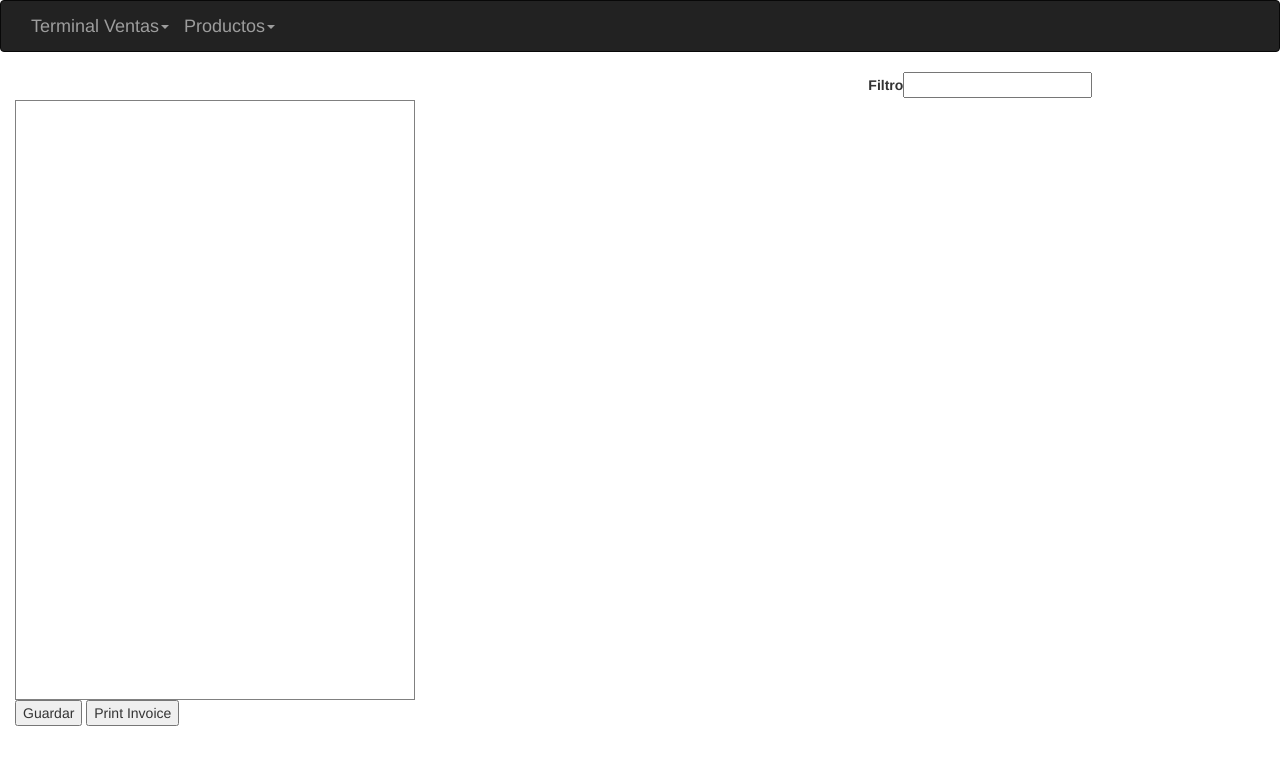
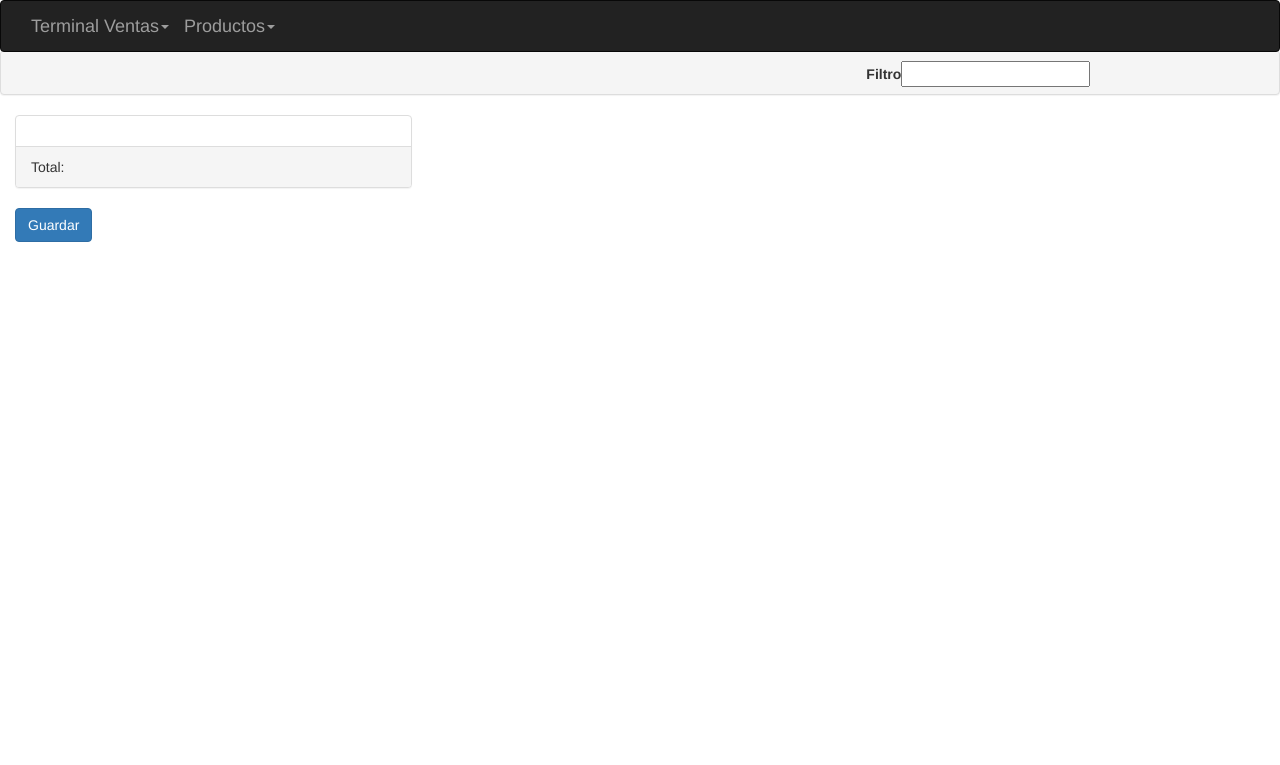
Before and after one commit to PabloCabezasA/Project_django, a Django app: a page that uses Project_django/apps/terminal_venta/templates/product/terminal_venta.html in a window 1280 px wide. Shown: the top 765 px of the page. Run offline with Django 3.2, Linux system fonts and the light colour scheme; data that the repository does not hold is empty; some libraries are stand-ins or nearby versions.

Commit message:
Mejoras en estilo de la terminal

```diff
--- a/Project_django/apps/terminal_venta/templates/product/terminal_venta.html
+++ b/Project_django/apps/terminal_venta/templates/product/terminal_venta.html
@@ -2,19 +2,24 @@
 {% load static %}
 {% block level1 %}
 	<div class="container-fluid">
-  		<div class="row">
+  		<div class="row panel filter-panel">
   			<div class="col-md-offset-8 col-md-4">
   				<label for="filtro">Filtro</label><input name="filtro"  type="text" id="filtro_terminal_ventas"/>
   			</div>
 	  	 </div>
 		 <div class="row">
 	  		<div class="col-md-4" >
-	  			<div id="boleta_terminal_venta">
+	  			<div class="panel panel-default">
+		  			<div id="boleta_terminal_venta" class="panel-body"></div>
+		  		    <div class="panel-footer">Total:</div>
 
 	  			</div>
 	  			<div id="buttons_container">
-	  				<input type="button" value="Guardar" id="ticket_save_button" />
-	  				<input type="button" value="Print Invoice" id="ticket_print_button" />
+	  				<input type="button" class="btn btn-primary" value="Guardar" id="ticket_save_button" />
+	  				<input type="button" class="btn btn-success" value="Continuar" id="button-ticket-next" />
+	  				<input type="button" class="btn btn-default" value="Print Invoice" id="ticket_print_button" />
+
+
 	  			</div>
 
 	  		</div>
@@ -22,12 +27,12 @@
 		 		<div class="row">
 	  			{% for product in products %}
 	  			<div class="col-md-3 prod_obj_data">
-	    			<div class="thumbnail" >
+	    			<div class="thumbnail thumbnail-product-ticket" >
 	      			  <img src="{{ product.model_pic.url }}" alt="No Photo" class="img-thumbnail"  style="width:180px;height:130px">
       					<div class="caption">
         					<label>{{ product.name }}</label>
         					<input type='hidden' value="{{ product.id }}" id="product_ian" readonly="readonly" />
-        					<label>{{ product.code }}</label></br>
+        					<label>{{ product.code }}</label>
         					<label>Precio: </label><label>{{ product.price_sale }}</label>
       					</div>
 	    			</div>
--- a/static/project_django/src/css/terminal_venta.css
+++ b/static/project_django/src/css/terminal_venta.css
@@ -45,12 +45,52 @@
     -moz-border-radius: 6px 0 6px 6px;
     border-radius: 6px 0 6px 6px;
 }
-#boleta_terminal_venta {
-	background-color: white;
-	min-width: 400px;
-	min-height: 600px;
-	border: 1px solid gray;
+
+.ticket-content{
+    border: 0px solid;
+    min-width: 375px;
+    max-height: 50px;
+}
+
+.ticket-qty-total{
+    float: right;
+}
+
+.thumbnail-product-ticket{
+    max-height:220px
 
 }
+.thumbnail-product-ticket > div{
+    max-height: 60px;
+}
 
-#pos-sale-ticket-invoice.table
+.thumbnail-product-ticket > div > label{
+    margin-top: -3px;
+    font-size:13px;
+    height:15px;
+}
+
+
+.thumbnail-product-ticket > div >:first-child{
+    color:red;
+    overflow: hidden;
+    text-overflow: ellipsis;
+    white-space: nowrap;
+    display:block;
+}
+
+.thumbnail-product-ticket > div >:nth-child(3){
+    color:red;
+    overflow: hidden;
+    text-overflow: ellipsis;
+    white-space: nowrap;
+    display:block;
+}
+
+.filter-panel{
+    background-color: #f5f5f5;
+    border-color: #ddd;
+    padding: 5px;
+    padding-top: 10px;
+    margin-top : -22px;
+}
--- a/static/project_django/src/js/terminal_ventas.js
+++ b/static/project_django/src/js/terminal_ventas.js
@@ -1,32 +1,22 @@
 $(document).ready(function(){
 	$("#pos-sale-ticket-invoice").html()
-
-	$('#filtro_terminal_ventas').change(function(){
-		var product = $('#filtro_terminal_ventas').val()
-		$('#product_contain').html('')
-	    $.get('', {'filter': product}, function(data){
-	        $.each(data, function() {
-        		cont = "<div class='col-md-3 prod_obj_data'>" +
-        				"<div class='thumbnail'>" +
-        			 	"<img src='/media/"+this['model_pic']+"' alt='No Photo' class='img-thumbnail' style='width:180px;height:130px'>"+
-        				"<div class='caption'>" +
-    					"<label>"+this['name'] +"</label> "+
-    					"<label>"+this['code'] +"</label></br><label>Precio: </label>"+
-    					"<label>"+this['price_sale']+"</label>"+
-        				"</div> </div> </div>"
-    			$('#product_contain').append(cont)
-	        })
-	        $('#product_contain').find('div.prod_obj_data').attr('onclick', 'pauseAppendTicket(this);');
-	    });
-	});
+	$("#button-ticket-next").hide()
+	$("#ticket_print_button").hide()
 
 	$('.prod_obj_data').click(function(){
 		pauseAppendTicket(this)
 	});
 
+	$("#button-ticket-next").click(function(){
+		$("#button-ticket-next").hide()
+		$("#ticket_save_button").val('Guardar')
+		$("#ticket_print_button").hide()
+		$('#boleta_terminal_venta').empty()
+	})
+
 	$('#ticket_save_button').click(function(){
 		list_ticket = []
-		ticket = $('#boleta_terminal_venta').find('div')
+		ticket = $('#boleta_terminal_venta').find('div').not('.ticket-qty-total')
 		$.each(ticket,function (){
 			tck = []
 			d_ticket = {}
@@ -141,23 +131,42 @@ $(document).ready(function(){
 		onchange_order_line(this)
 	});
 
+	$('#filtro_terminal_ventas').change(function(){
+		var product = $('#filtro_terminal_ventas').val()
+		$('#product_contain').html('')
+	    $.get('', {'filter': product}, function(data){
+	        $.each(data, function() {
+        		cont = "<div class='col-md-3 prod_obj_data'>" +
+        				"<div class='thumbnail'>" +
+        			 	"<img src='/media/"+this['model_pic']+"' alt='No Photo' class='img-thumbnail' style='width:180px;height:130px'>"+
+        				"<div class='caption'>" +
+    					"<label>"+this['name'] +"</label> "+
+    					"<label>"+this['code'] +"</label><label>Precio: </label>"+
+    					"<label>"+this['price_sale']+"</label>"+
+        				"</div> </div> </div>"
+    			$('#product_contain').append(cont)
+	        })
+	        $('#product_contain').find('div.prod_obj_data').attr('onclick', 'pauseAppendTicket(this);');
+	    });
+	});
+});
 
-});
 function clearJson(list_ticket){
 	var ticket = {
 					name : Math.floor((Math.random() * 9999999) + 1000000),
 					date_order : new Date().toJSON().slice(0,10),
 					amount_total : 0,
-					list : []
+					lines : []
 	}
 	for (line in list_ticket){
 		ticket.amount_total+= parseFloat(list_ticket[line].amount_total)
-		ticket.list.push({product_id: parseInt(list_ticket[line].id),
+		ticket.lines.push({product_id: parseInt(list_ticket[line].id),
 						 qty: parseInt(list_ticket[line].qty),
 						 price_unit: parseFloat(list_ticket[line].price_unit),
 						 amount_total: parseFloat(list_ticket[line].amount_total)})
 	}
-	return JSON.stringify(ticket)
+	ticket.lines = ticket.lines
+	return ticket
 }
 
 
@@ -172,15 +181,15 @@ function find_ticket_in(list_product){
 	var id_ticket = 'ticket_'+list_product[0].replace(/\s+/g, '')+list_product[1].replace(/\s+/g, '')
 	var exist = valid_exist(id_ticket)
 	if (!exist){
-		cont = "<div id='ticket_"+list_product[0].replace(/\s+/g, '')+list_product[1].replace(/\s+/g, '')+"'>" +
+		cont = "<div class=\"ticket-content\" id='ticket_"+list_product[0].replace(/\s+/g, '')+list_product[1].replace(/\s+/g, '')+"'>" +
 				"<label>"+list_product[0]+"</label> " +
-				"<label>"+list_product[1]+"</label> "+
-				"<label id='qty_id'>Cta</label> "+
+				"<label>"+list_product[1]+"</label></br> "+
+				"<div class=\"ticket-qty-total\"><label id='qty_id'>Cta</label> "+
 				"<input type='text' id='qty_id' style='width: 40px;' value='1'/>"+
 				"<input type='hidden' id='prc_unit' value='"+list_product[3]+"'/>"+
 				"<input type='hidden' id='product_ian' value='"+list_product[4]+"'/>"+
 				"<label id='sg'>$</label> "+
-				"<input type='text' class='price_product_ticket' value='"+list_product[3]+"'/>"+
+				"<input type='text' class='price_product_ticket' value='"+list_product[3]+"'/></div>"+
 				"</div>"
 				ticket = $('#boleta_terminal_venta'+' #ticket_'+list_product[0])
 				$('#boleta_terminal_venta').append(cont)
@@ -205,25 +214,38 @@ function valid_exist(id_ticket){
 
 }
 
+function getCookie(c_name){
+    if (document.cookie.length > 0)
+    {
+        c_start = document.cookie.indexOf(c_name + "=");
+        if (c_start != -1)
+        {
+            c_start = c_start + c_name.length + 1;
+            c_end = document.cookie.indexOf(";", c_start);
+            if (c_end == -1) c_end = document.cookie.length;
+            return unescape(document.cookie.substring(c_start,c_end));
+        }
+    }
+    return "";
+ }
+
 function send_to_server(tickets){
 	$.ajax({
-		data: tickets,
+		data: JSON.stringify(tickets),
 		error: function(XMLHttpRequest, textStatus, errorThrown) {
 			console.log("An error has occurred: " + textStatus);
+			console.log(XMLHttpRequest.responseText);
+		    $("#button-ticket-next").show()
+		    $("#ticket_print_button").show()
 		},
 		success: function(data, textStatus, XMLHttpRequest) {
-			try
-			{
-				console.log(data)
-				updatePage(JSON.parse(data));
-			}
-			catch(error)
-			{
-			console.log("There was an error updating your"+ error);
-			}
+			$("#button-ticket-next").show()
+			$("#ticket_save_button").val('Editar')
+			$("#ticket_print_button").show()
 		},
 		type: "POST",
-		url: "http://localhost:8000/terminal/orderSerializer/"});
+		headers: { "X-CSRFToken": getCookie("csrftoken") },
+		url: "http://localhost/terminal/orderSerializer/"});
 }
 
 function onchange_order_line(args){
```
Also changed, not shown: Project_django/apps/terminal_venta/serializers.py (+24 -3 lines), Project_django/apps/terminal_venta/templates/terminal_orden/terminal_orden_list.html (+10 -9 lines), Project_django/settings.py (+9 -7 lines), media/product_img/9788466637688.jpg (added), media/product_img/libro_1354376096.jpg (added), 2 other files.
